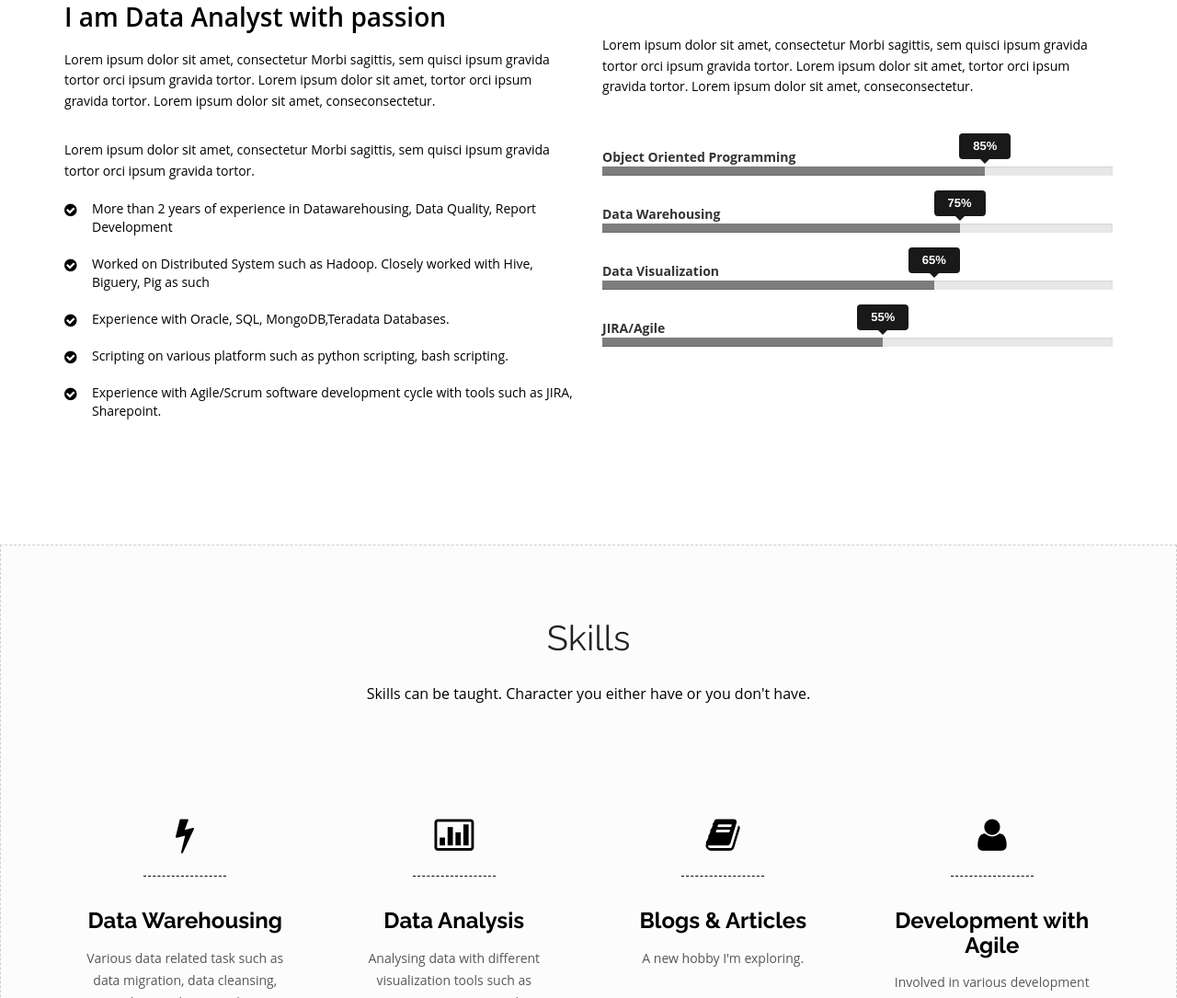
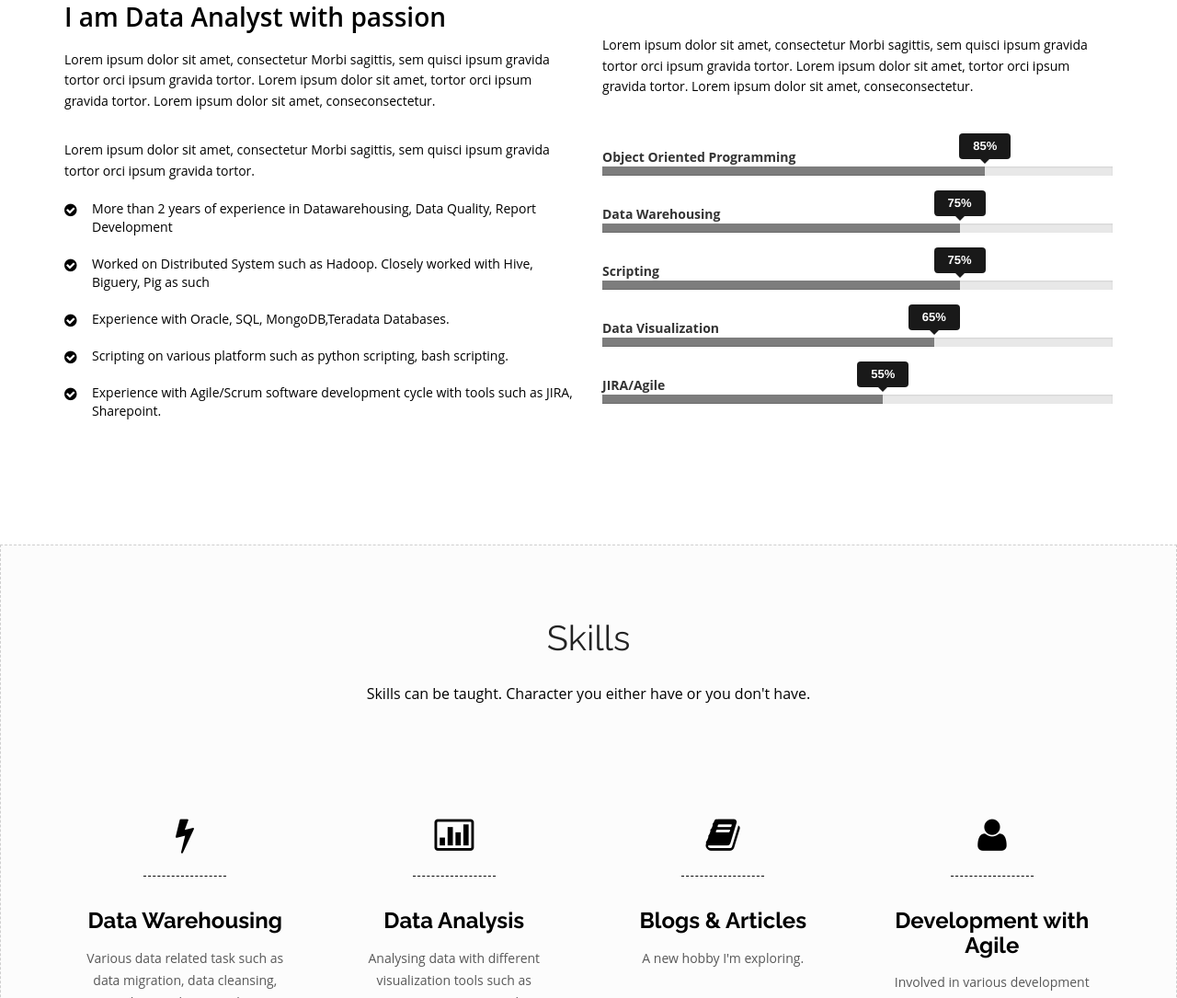
Before and after one commit to psygorkhali/My-Website, a plain HTML site: page index.html in a window 1280 px wide. Shown: the part 981-2066 px from the top of the page at 92% size. Drawn offline with Linux system fonts and the light colour scheme.

Commit message:
Update index.html

```diff
--- a/index.html
+++ b/index.html
@@ -125,6 +125,15 @@
 
 									</div>
 									</div>
+									<div class="barWrapper">
+										<span class="progressText"><B>Scripting</B></span>
+									   <div class="progress ">
+										 <div class="progress-bar" role="progressbar" aria-valuenow="70" aria-valuemin="10" aria-valuemax="100" style="">
+											<span  class="popOver" data-toggle="tooltip" data-placement="top" title="75%"> </span>
+										 </div>
+
+									   </div>
+									   </div>
 
 									<div class="barWrapper">
 									 <span class="progressText"><B>Data Visualization</B></span>
```
